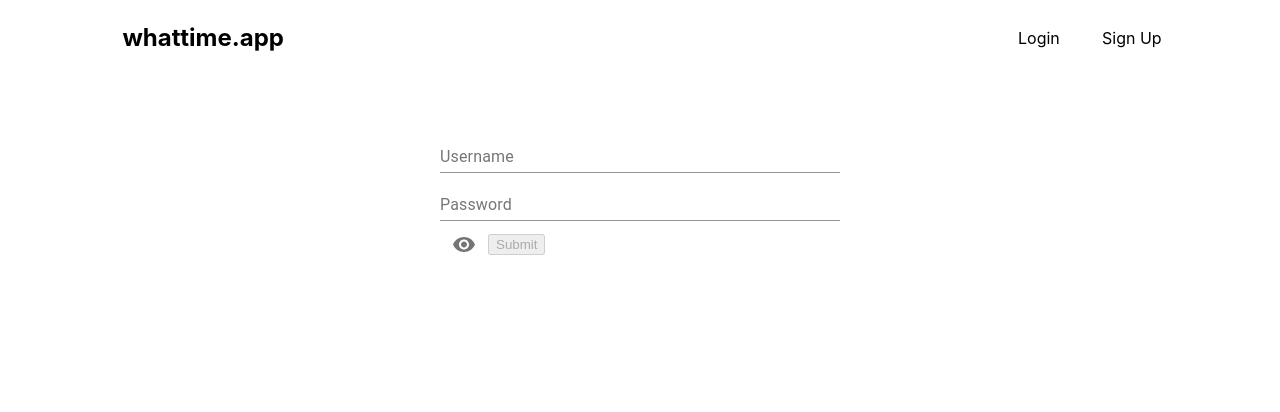
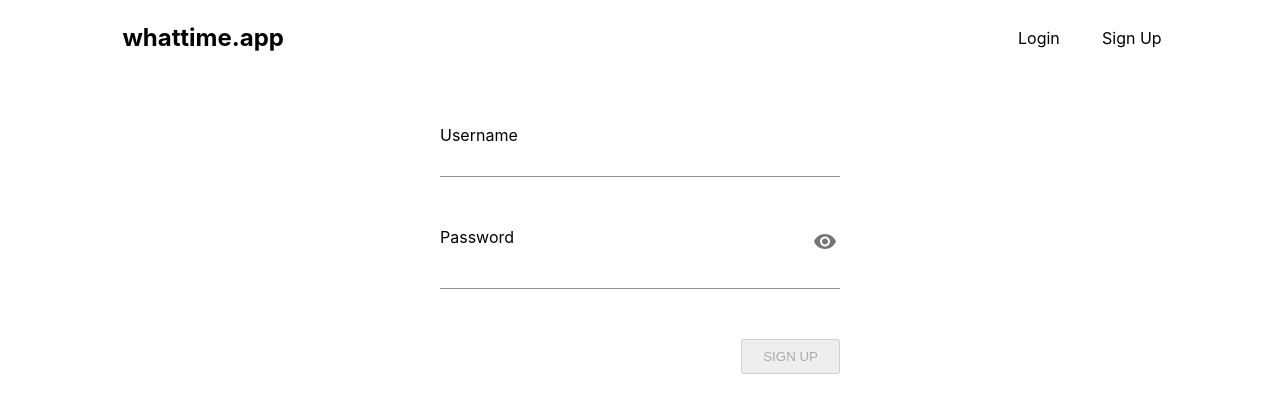
Before and after one commit to omerdemirkan/whattime, a React (Create React App) app in the folder front-end/: page /signup in a window 1280 px wide. Shown: the top 412 px of the page. Built offline with nearby package versions, Linux system fonts and the light colour scheme.

Commit message:
finish usernameIsTaken error message in SignUp

```diff
--- a/front-end/src/components/UI/Button/Button.module.css
+++ b/front-end/src/components/UI/Button/Button.module.css
@@ -0,0 +1,11 @@
+.Small {
+    padding: 4px 10px;
+}
+
+.Medium {
+    padding: 8px 20px;
+}
+
+.Large {
+    padding: 10px 40px;
+}
--- a/front-end/src/containers/SignUp/SignUp.js
+++ b/front-end/src/containers/SignUp/SignUp.js
@@ -6,7 +6,7 @@ import axios from '../../axios';
 import { connect } from 'react-redux';
 import * as actionTypes from '../../store/actions/actionTypes';
 
-import TextField from '@material-ui/core/TextField';
+import Input from '@material-ui/core/Input';
 import IconButton from '@material-ui/core/IconButton';
 import VisibilityOffRoundedIcon from '@material-ui/icons/VisibilityOffRounded';
 import VisibilityRoundedIcon from '@material-ui/icons/VisibilityRounded';
@@ -18,7 +18,7 @@ function SignUp(props) {
     const [username, setUsername] = useState('');
     const [password, setPassword] = useState('');
     const [showPassword, setShowPassword] = useState(false);
-    const [usernameIsUnique, setUsernameIsUnique] = useState(false);
+    const [usernameIsUnique, setUsernameIsUnique] = useState('unknown');
 
     const debouncedUsername = useDebounce(username, 800);
 
@@ -82,14 +82,34 @@ function SignUp(props) {
 
     return <div>
         <form onSubmit={submitForm} className={classes.Form}>
-            <TextField
+            <div className={classes.InputGroup}>
+                <label>Username</label>
+                {usernameIsUnique === false ?
+                    <span className={classes.UsernameTaken}>username taken</span>
+                : null}
+
+                <Input
                 type='text'
                 label="Username"
                 value={username}
                 onChange={event => updateFormHandler(event, 'username')}
                 className={classes.TextField}
+                error={usernameIsUnique === false}
                 />
-            <TextField
+            </div>
+
+            <div className={classes.InputGroup}>
+                <label>Password</label>
+                <IconButton
+                size="small"
+                className={classes.IconButton}>
+                    {showPassword ?
+                        <VisibilityOffRoundedIcon onClick={() => setShowPassword(false)}/>
+                    :
+                        <VisibilityRoundedIcon onClick={() => setShowPassword(true)}/>
+                    }
+                </IconButton>
+                <Input
                 id="filled-password-input"
                 type={showPassword ? 'text' : 'password'}
                 label='Password'
@@ -97,18 +117,14 @@ function SignUp(props) {
                 onChange={event => updateFormHandler(event, 'password')}
                 className={classes.TextField}
                 />
-            <IconButton>
-                {showPassword ?
-                    <VisibilityOffRoundedIcon onClick={() => setShowPassword(false)}/>
-                :
-                    <VisibilityRoundedIcon onClick={() => setShowPassword(true)}/>
-                }
-            </IconButton>
+            </div>
+
             <Button
             disabled={usernameIsUnique !== true || password.length < 8}
             type='submit'
-            buttonClasses=''
-            >Submit</Button>
+            buttonClasses='Medium Primary'
+            style={{float: 'right'}}
+            >SIGN UP</Button>
         </form>
         <h1>{debouncedUsername}</h1>
     </div>
--- a/front-end/src/containers/SignUp/SignUp.module.css
+++ b/front-end/src/containers/SignUp/SignUp.module.css
@@ -2,9 +2,21 @@
     width: 50%;
     max-width: 400px;
     margin: auto;
-    padding-top: 50px;
+}
+
+.InputGroup {
+    margin: 50px 0;
 }
 
 .TextField {
     width: 100%;
 }
+
+.IconButton {
+    float: right;
+}
+
+.UsernameTaken {
+    color: red;
+    float: right;
+}
```
Lines whose indentation alone changed are shown as unchanged.
